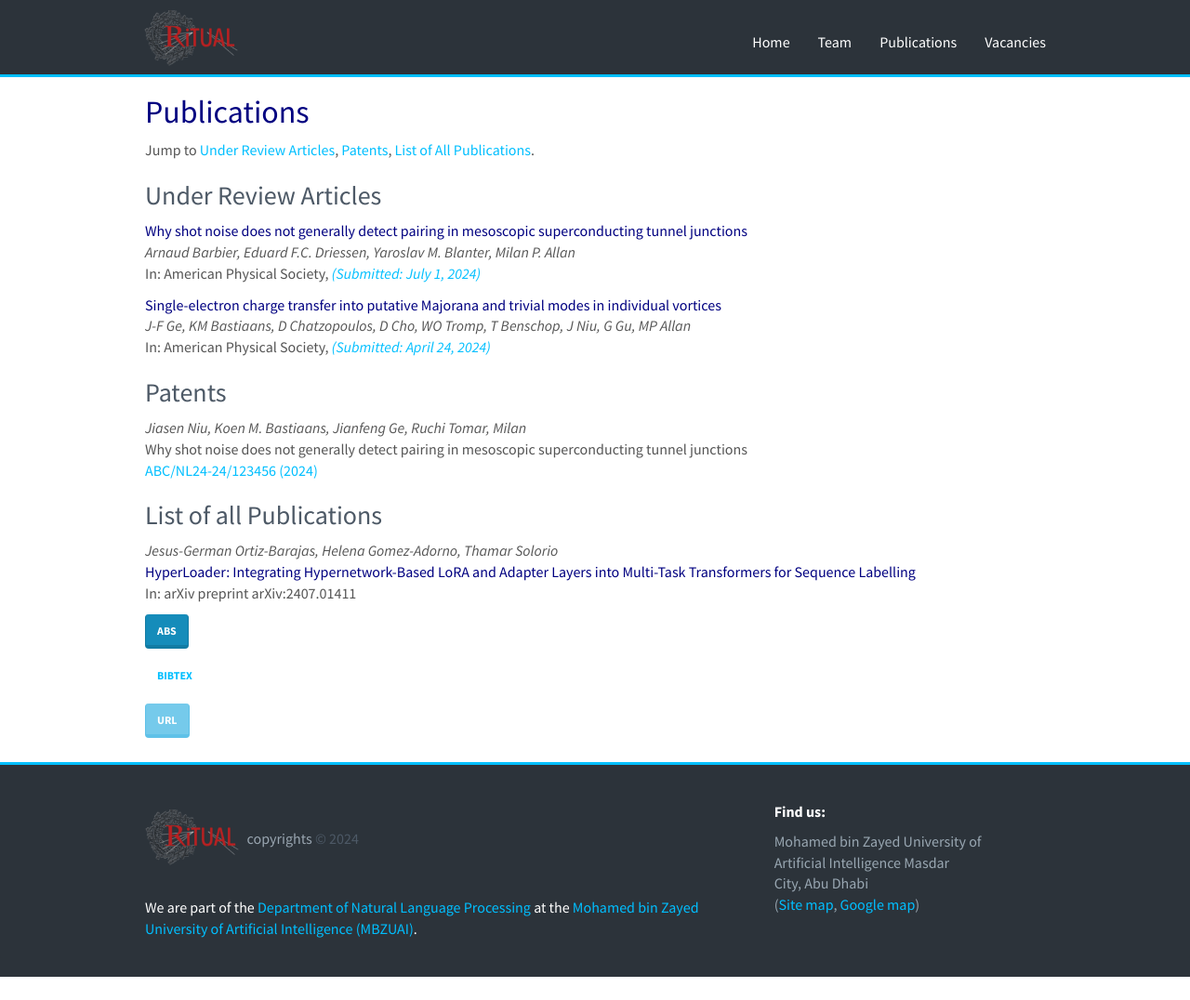
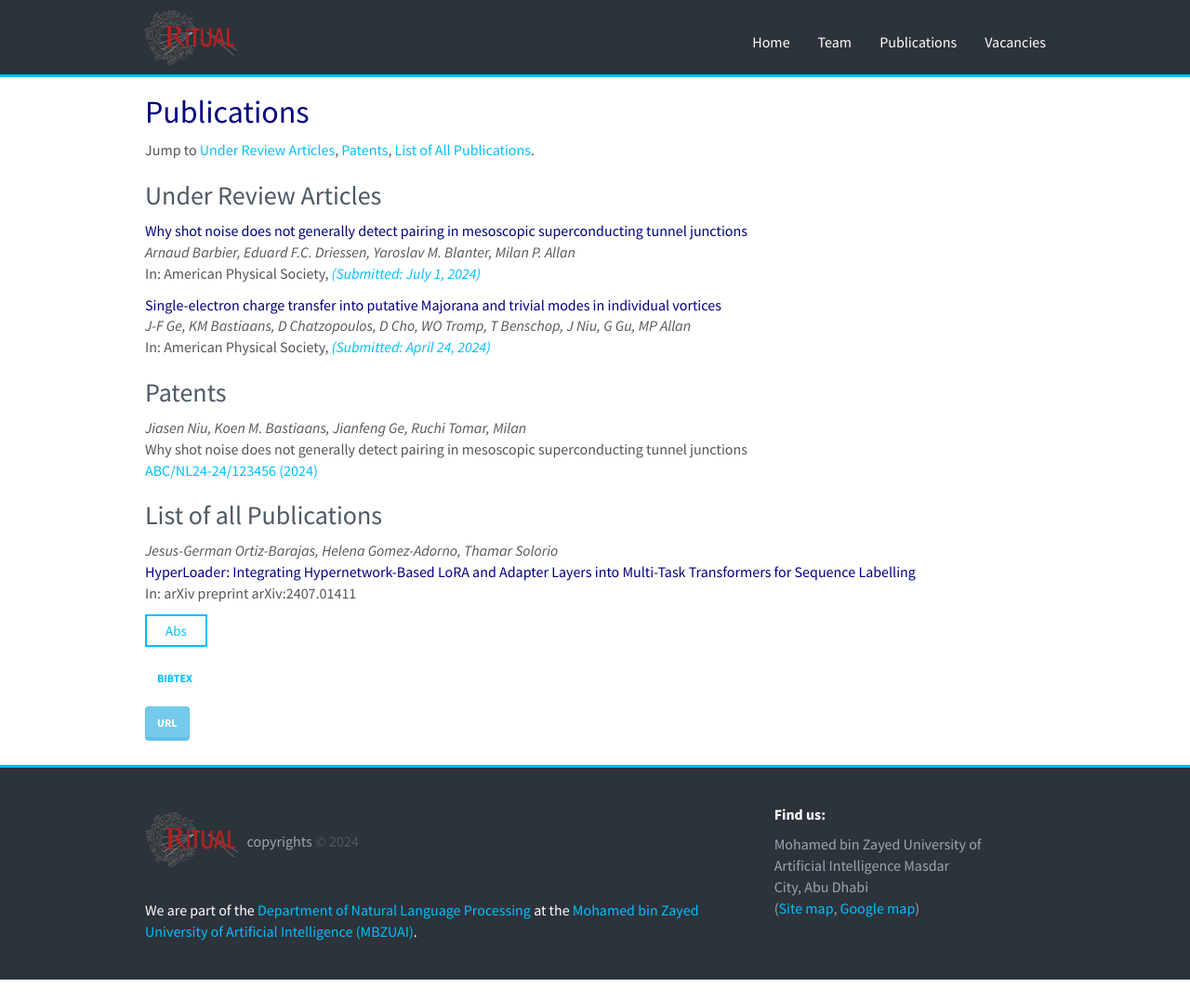
Before and after one commit to RamzaBasharat/MBZUAI, a Jekyll site: the page built from _pages/publications.md, in a window 1280 px wide and 1076 px high. Shown: the whole window at 93% size. Built offline with Jekyll 4.4.1, drawn with Linux system fonts in a browser that asks for light colours; nearby versions of some CDN libraries.

Commit message:
designing publishing page

```diff
--- a/_pages/publications.md
+++ b/_pages/publications.md
@@ -39,7 +39,7 @@ Jump to [Under Review Articles](#under-review-articles), [Patents](#patents), [L
   <span class="navy">{{ publi.title }}</span><br />
   In: {{publi.publisher}}
   <div>
-  <a class="btn btn-primary" data-toggle="collapse" href="#abstract" role="button" aria-expanded="false" aria-controls="collapseAbstract">
+  <a class="custom-btn" data-toggle="collapse" href="#abstract" role="button" aria-expanded="false" aria-controls="collapseAbstract">
     Abs
   </a>
 
@@ -67,7 +67,7 @@ Jump to [Under Review Articles](#under-review-articles), [Patents](#patents), [L
 
 <div class="collapse" id="url">
   <div class="card card-body">
-    <a href={{publi.url}} target="_blank">{{publi.url}}</a>
+    {{publi.url}}
   </div>
 </div>
 
```
